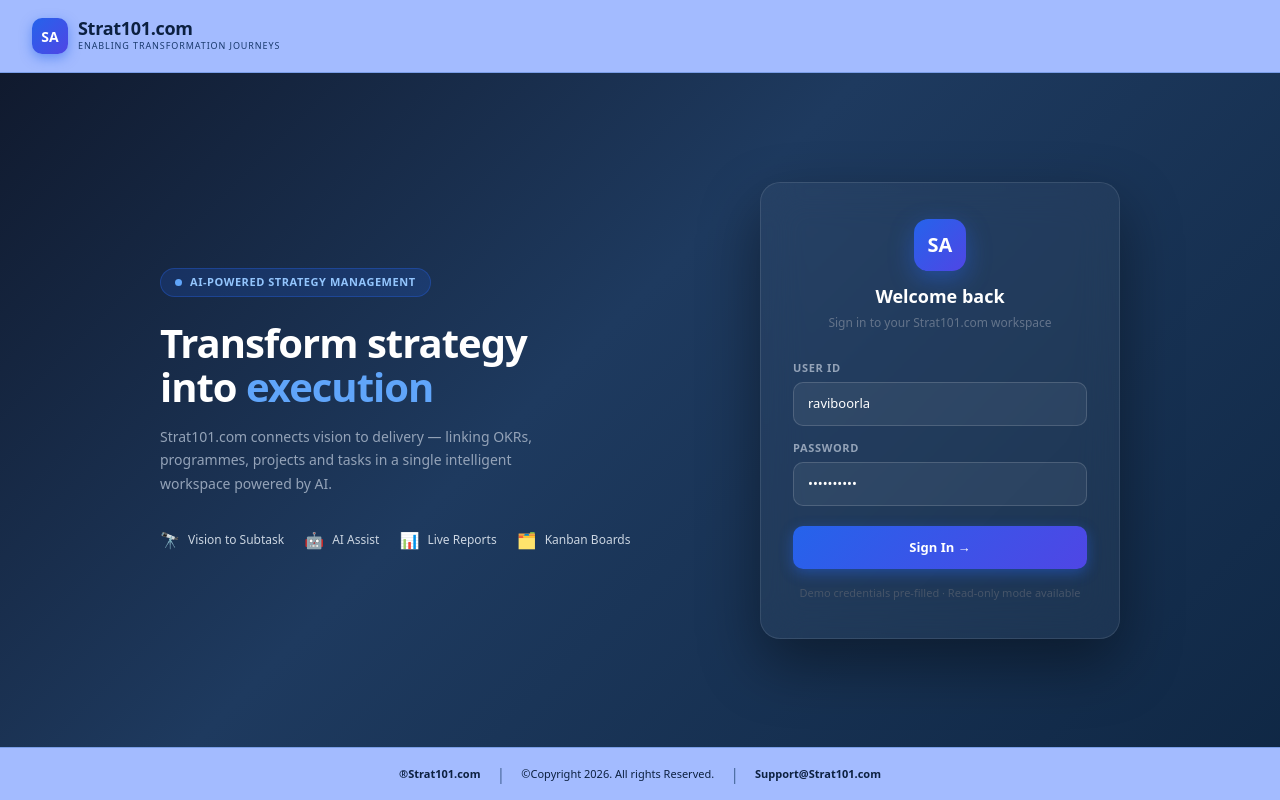
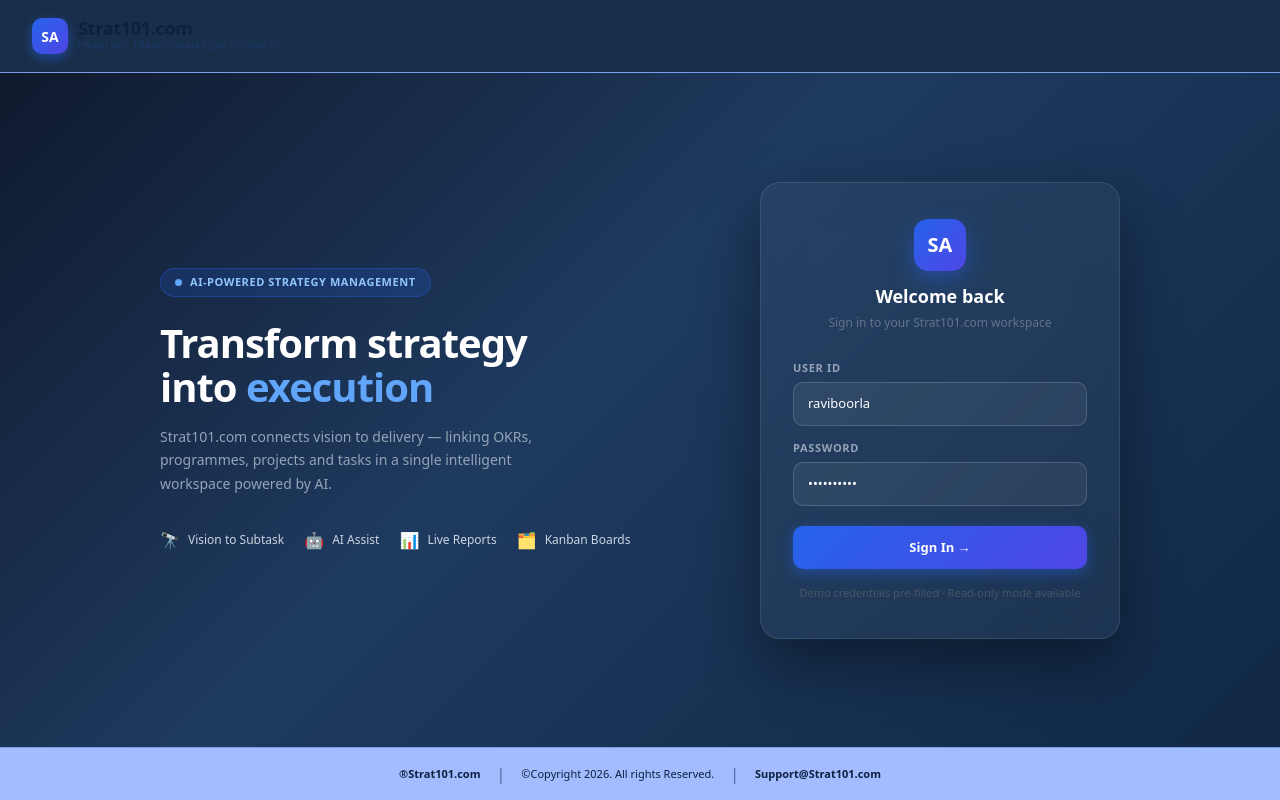
Before and after one commit to RaviBoorla/stratnonmod, a React (Vite) app: page / in a window 1280 px wide. Built offline with nearby package versions, Linux system fonts and the light colour scheme; the HTML template or start-up script is replaced by a standard one.

Commit message:
Update top bar background color
Changed the top bar background color for better contrast.

```diff
--- a/src/App.tsx
+++ b/src/App.tsx
@@ -325,7 +325,7 @@
       fontFamily:'system-ui,sans-serif',
     }}>
       {/* Top bar */}
-      <div style={{padding:'18px 32px',display:'flex',alignItems:'center',gap:10,background:'#a3bbff',borderBottom:'1px solid #7a9ee8'}}>
+      <div style={{padding:'18px 32px',display:'flex',alignItems:'center',gap:10,background:'#192E49',borderBottom:'1px solid #7a9ee8'}}>
         <div style={{
           width:36,height:36,borderRadius:10,
           background:'linear-gradient(135deg,#2563eb,#4f46e5)',
```
